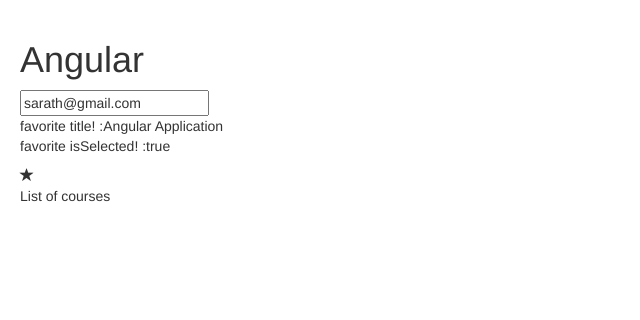
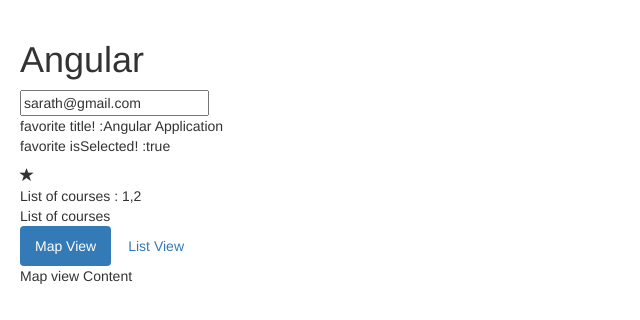
Before and after one commit to sarathpetec/SampleShopingCart, an Angular app: page / in a window 1280 px wide. Shown: the top 320 px of the page, without its empty margins (0-640 px from the left). Built offline with nearby package versions, Linux system fonts and the light colour scheme.

Commit message:
ngIf and Switch

```diff
--- a/src/app/app.component.html
+++ b/src/app/app.component.html
@@ -2,10 +2,28 @@
 <courses></courses>
 <favorite [isFavorite] = "isFavorite" (change) ="onFavoriteChange($event)"></favorite>
 
-
-<div *ngIf="courses.length > 0">
+<br/>
+<div *ngIf="courses.length > 0; then courseList else noCourses">
+</div>
+<ng-template #courseList>
+  List of courses : {{courses}}
+</ng-template>
+<ng-template #noCourses>
+  1.No courses Yet
+</ng-template>
+<div [hidden]="courses.length == 0">
   List of courses
 </div>
-<div *ngIf="courses.length == 0">
+<div [hidden]="courses.length > 0">
   No courses Yet
 </div>
+
+<ul class="nav nav-pills">
+  <li [class.active]="viewMode == 'map'"><a (click) ="viewMode = 'map'">Map View</a></li>
+  <li [class.active]="viewMode == 'list'"><a (click) ="viewMode = 'list'">List View</a></li>
+</ul>
+<div [ngSwitch]="viewMode">
+  <div *ngSwitchCase="'map'">Map view Content</div>
+  <div *ngSwitchCase="'list'">List View Content</div>
+  <div *ngSwitchDefault>OtherWise</div>
+</div>
--- a/src/app/app.component.ts
+++ b/src/app/app.component.ts
@@ -16,4 +16,9 @@
   }
 
   courses = [1,2];
+  viewMode: String = "map";
+
+  onClick(){
+    console.log("Mode Value: "+ this.viewMode)
+  }
 }
```
